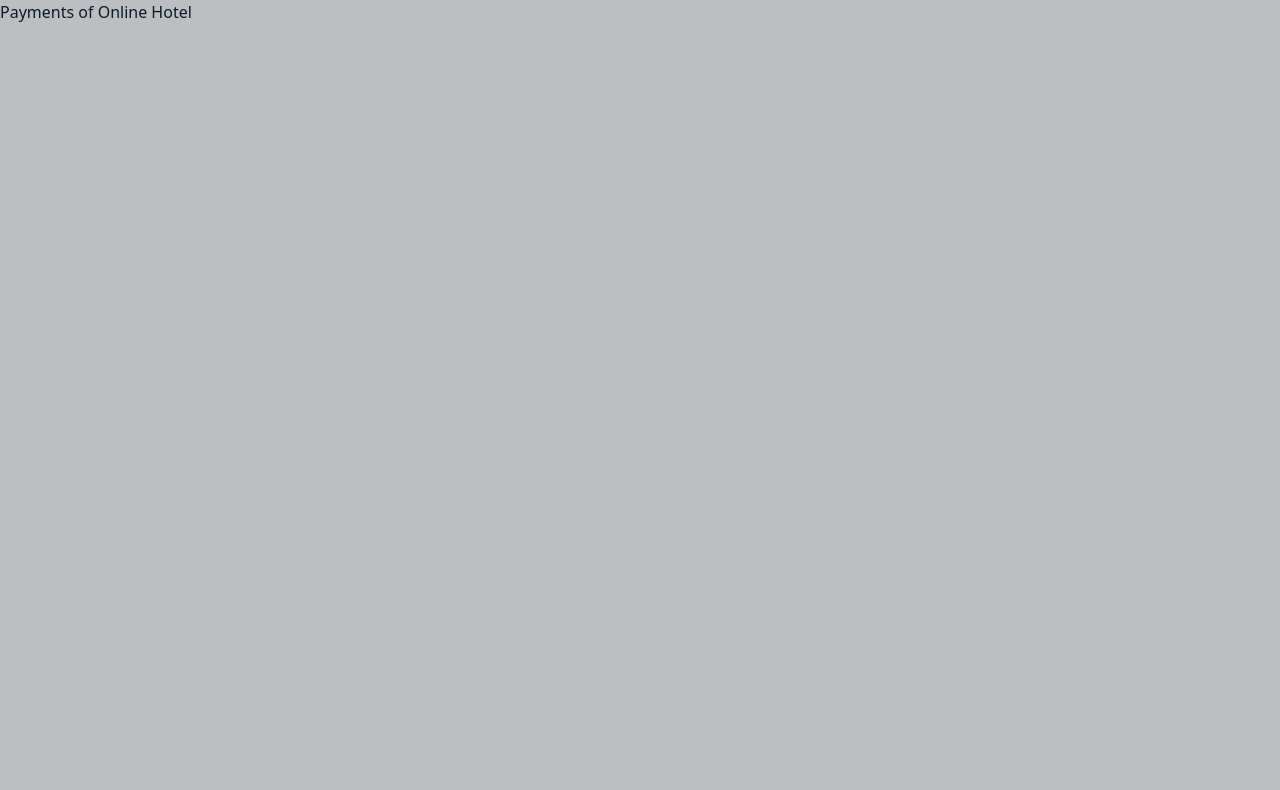
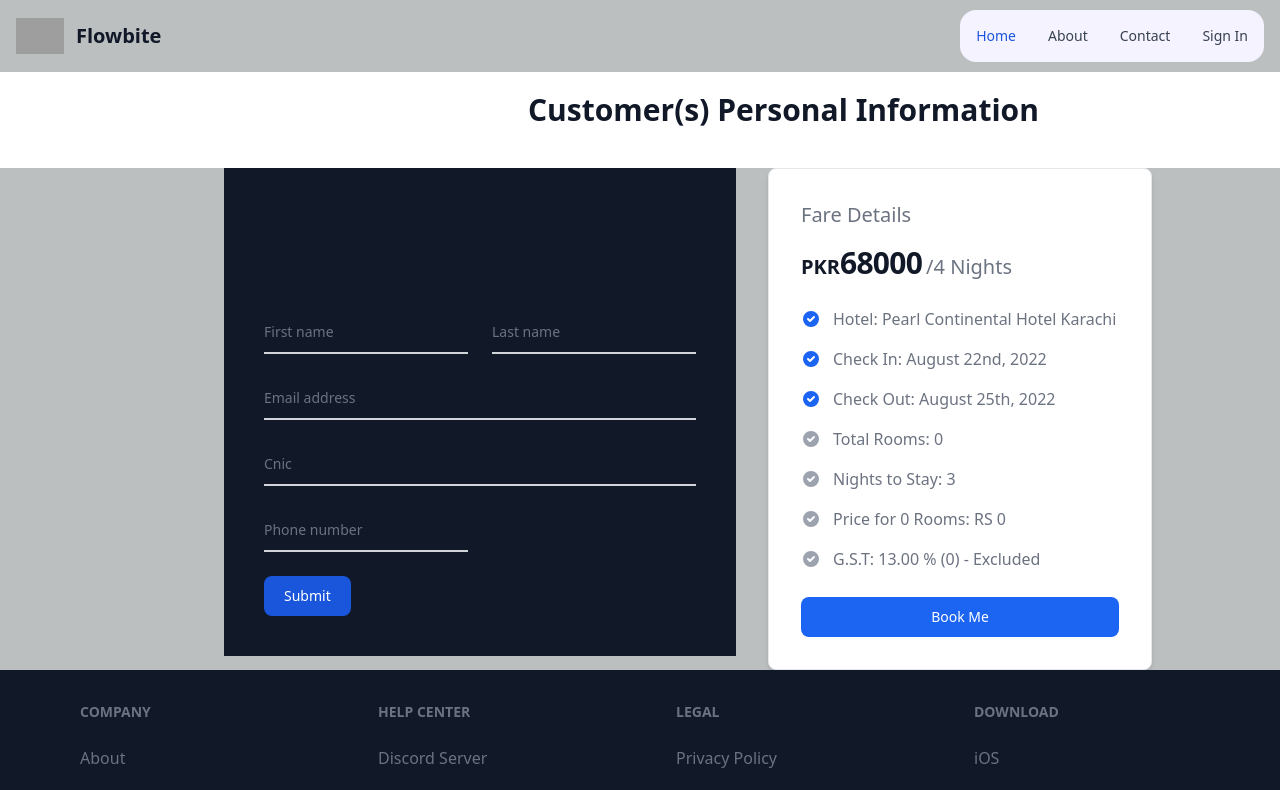
Before and after one commit to Proahmedjaved/hotel_ms, a Next.js app: page /hotels/payment in a window 1280 px wide. Shown: the top 790 px of the page. Built offline with nearby package versions, Linux system fonts and the light colour scheme; grey boxes are pictures that could not be loaded.

Commit message:
signup - Form

```diff
--- /dev/null
+++ b/components/cus_hotel/Signup.js
@@ -0,0 +1,57 @@
+import React from 'react'
+
+export default function Signup() {
+  return (
+    <div>
+
+<form>
+    <div class="grid gap-6 mb-6 md:grid-cols-2">
+        <div>
+            <label for="first_name" class="block mb-2 text-sm font-medium text-gray-900 dark:text-gray-300">First name</label>
+            <input type="text" id="first_name" class="bg-gray-50 border border-gray-300 text-gray-900 text-sm rounded-lg focus:ring-blue-500 focus:border-blue-500 block w-full p-2.5 dark:bg-gray-700 dark:border-gray-600 dark:placeholder-gray-400 dark:text-white dark:focus:ring-blue-500 dark:focus:border-blue-500" placeholder="John" required=""/>
+        </div>
+        <div>
+            <label for="last_name" class="block mb-2 text-sm font-medium text-gray-900 dark:text-gray-300">Last name</label>
+            <input type="text" id="last_name" class="bg-gray-50 border border-gray-300 text-gray-900 text-sm rounded-lg focus:ring-blue-500 focus:border-blue-500 block w-full p-2.5 dark:bg-gray-700 dark:border-gray-600 dark:placeholder-gray-400 dark:text-white dark:focus:ring-blue-500 dark:focus:border-blue-500" placeholder="Doe" required=""/>
+        </div>
+        <div>
+            <label for="company" class="block mb-2 text-sm font-medium text-gray-900 dark:text-gray-300">Company</label>
+            <input type="text" id="company" class="bg-gray-50 border border-gray-300 text-gray-900 text-sm rounded-lg focus:ring-blue-500 focus:border-blue-500 block w-full p-2.5 dark:bg-gray-700 dark:border-gray-600 dark:placeholder-gray-400 dark:text-white dark:focus:ring-blue-500 dark:focus:border-blue-500" placeholder="Flowbite" required=""/>
+        </div>
+        <div>
+            <label for="phone" class="block mb-2 text-sm font-medium text-gray-900 dark:text-gray-300">Phone number</label>
+            <input type="tel" id="phone" class="bg-gray-50 border border-gray-300 text-gray-900 text-sm rounded-lg focus:ring-blue-500 focus:border-blue-500 block w-full p-2.5 dark:bg-gray-700 dark:border-gray-600 dark:placeholder-gray-400 dark:text-white dark:focus:ring-blue-500 dark:focus:border-blue-500" placeholder="123-45-678" pattern="[0-9]{3}-[0-9]{2}-[0-9]{3}" required=""/>
+        </div>
+        <div>
+            <label for="website" class="block mb-2 text-sm font-medium text-gray-900 dark:text-gray-300">Website URL</label>
+            <input type="url" id="website" class="bg-gray-50 border border-gray-300 text-gray-900 text-sm rounded-lg focus:ring-blue-500 focus:border-blue-500 block w-full p-2.5 dark:bg-gray-700 dark:border-gray-600 dark:placeholder-gray-400 dark:text-white dark:focus:ring-blue-500 dark:focus:border-blue-500" placeholder="flowbite.com" required=""/>
+        </div>
+        <div>
+            <label for="visitors" class="block mb-2 text-sm font-medium text-gray-900 dark:text-gray-300">Unique visitors (per month)</label>
+            <input type="number" id="visitors" class="bg-gray-50 border border-gray-300 text-gray-900 text-sm rounded-lg focus:ring-blue-500 focus:border-blue-500 block w-full p-2.5 dark:bg-gray-700 dark:border-gray-600 dark:placeholder-gray-400 dark:text-white dark:focus:ring-blue-500 dark:focus:border-blue-500" placeholder="" required=""/>
+        </div>
+    </div>
+    <div class="mb-6">
+        <label for="email" class="block mb-2 text-sm font-medium text-gray-900 dark:text-gray-300">Email address</label>
+        <input type="email" id="email" class="bg-gray-50 border border-gray-300 text-gray-900 text-sm rounded-lg focus:ring-blue-500 focus:border-blue-500 block w-full p-2.5 dark:bg-gray-700 dark:border-gray-600 dark:placeholder-gray-400 dark:text-white dark:focus:ring-blue-500 dark:focus:border-blue-500" placeholder="john.doe@company.com" required=""/>
+    </div>
+    <div class="mb-6">
+        <label for="password" class="block mb-2 text-sm font-medium text-gray-900 dark:text-gray-300">Password</label>
+        <input type="password" id="password" class="bg-gray-50 border border-gray-300 text-gray-900 text-sm rounded-lg focus:ring-blue-500 focus:border-blue-500 block w-full p-2.5 dark:bg-gray-700 dark:border-gray-600 dark:placeholder-gray-400 dark:text-white dark:focus:ring-blue-500 dark:focus:border-blue-500" placeholder="•••••••••" required=""/>
+    </div>
+    <div class="mb-6">
+        <label for="confirm_password" class="block mb-2 text-sm font-medium text-gray-900 dark:text-gray-300">Confirm password</label>
+        <input type="password" id="confirm_password" class="bg-gray-50 border border-gray-300 text-gray-900 text-sm rounded-lg focus:ring-blue-500 focus:border-blue-500 block w-full p-2.5 dark:bg-gray-700 dark:border-gray-600 dark:placeholder-gray-400 dark:text-white dark:focus:ring-blue-500 dark:focus:border-blue-500" placeholder="•••••••••" required=""/>
+    </div>
+    <div class="flex items-start mb-6">
+        <div class="flex items-center h-5">
+        <input id="remember" type="checkbox" value="" class="w-4 h-4 bg-gray-50 rounded border border-gray-300 focus:ring-3 focus:ring-blue-300 dark:bg-gray-700 dark:border-gray-600 dark:focus:ring-blue-600 dark:ring-offset-gray-800" required=""/>
+        </div>
+        <label for="remember" class="ml-2 text-sm font-medium text-gray-900 dark:text-gray-400">I agree with the <a href="#" class="text-blue-600 hover:underline dark:text-blue-500">terms and conditions</a>.</label>
+    </div>
+    <button type="submit" class="text-white bg-blue-700 hover:bg-blue-800 focus:ring-4 focus:outline-none focus:ring-blue-300 font-medium rounded-lg text-sm w-full sm:w-auto px-5 py-2.5 text-center dark:bg-blue-600 dark:hover:bg-blue-700 dark:focus:ring-blue-800">Submit</button>
+</form>
+
+    </div>
+  )
+}
--- a/pages/hotels/booking-confirmation.js
+++ b/pages/hotels/booking-confirmation.js
@@ -80,7 +80,7 @@ export default function booking_confirmation() {
 
                 {/* < filter bar>*/}
 
-                <div class="flex flex-col md:flex-row h-screen w-screen">
+                <div class="flex flex-col md:flex-row h-screen w-screen -ml-8 ">
                     <div class="basis-[100%] md:basis-[25%]  h-[100vh] flex justify-center items-center">
                         <div className='bg-white h-[70%] w-60 ml-1 rounded-3xl abolute  flex flex-wrap '>
 
@@ -153,9 +153,9 @@ export default function booking_confirmation() {
 
                     {/* <hotels list bar>  */}
 
-                    <div class="basis-[100%] md:basis-[80%]  h-[100vh] flex justify-center items-center pb-20 ">
+                    <div class="basis-[100%] md:basis-[80%]  h-[100vh] flex justify-center items-center pb-20 ml-10">
 
-                        <div className='bg-white h-[100%] w-[104%]  rounded-3xl abolute  flex flex-wrap mt-20 -ml-20 scroll-smooth md:scroll-auto overflow-auto touch-auto'>
+                        <div className='bg-white h-[100%] w-[108%]  rounded-3xl abolute  flex flex-wrap mt-20 -ml-20 scroll-smooth md:scroll-auto overflow-auto touch-auto'>
                             <div>
                                 <div className="flex">
                                     <div className={` ${open ? "w-98" : "w-0 "
--- a/pages/hotels/payment.js
+++ b/pages/hotels/payment.js
@@ -1,7 +1,32 @@
-export default function payments(){
-    return(
-        <div>
-            <h1>Payments of Online Hotel</h1>
-        </div>
+
+import CustomerForm from "../../components/cus_hotel/CustomerForm"
+import HeaderItem from "../../components/cus_hotel/HeaderItem"
+import Footer from "../../components/cus_hotel/Footer"
+import FareDetails from "../../components/cus_hotel/FareDetails"
+
+
+export default function payments() {
+    return (
+        <>
+            <HeaderItem className="bg-black" />
+
+            <div class="  flex ccolumns-1 h-24   bg-white">
+                <div ><h1 className=" text-3xl font-bold pl-96 ml-36 pt-5">Customer(s) Personal Information</h1></div>
+
+            </div>
+            <div class="gap-8 columns-1 md:columns-2 xl:columns-2 ml-56">
+                <div className="columns-2xl p-10 pt-36 text-white bg-gray-900 items-center">
+                    <CustomerForm />
+                </div>
+
+                <div className='ml-46'>
+                    <FareDetails />
+                </div>
+
+            </div>
+            <Footer />
+
+
+        </>
     )
 }
```
Lines whose indentation alone changed are shown as unchanged.
